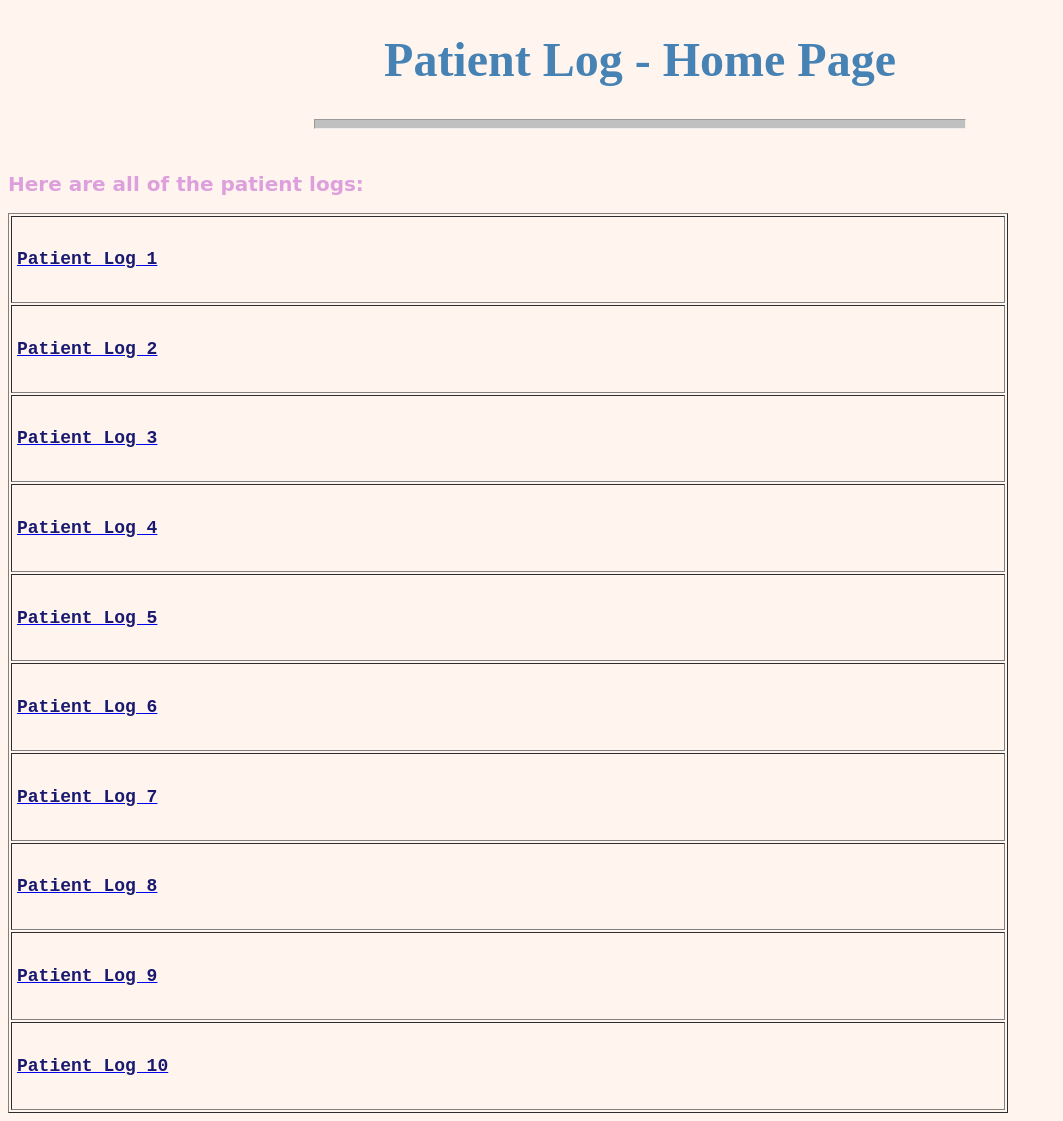
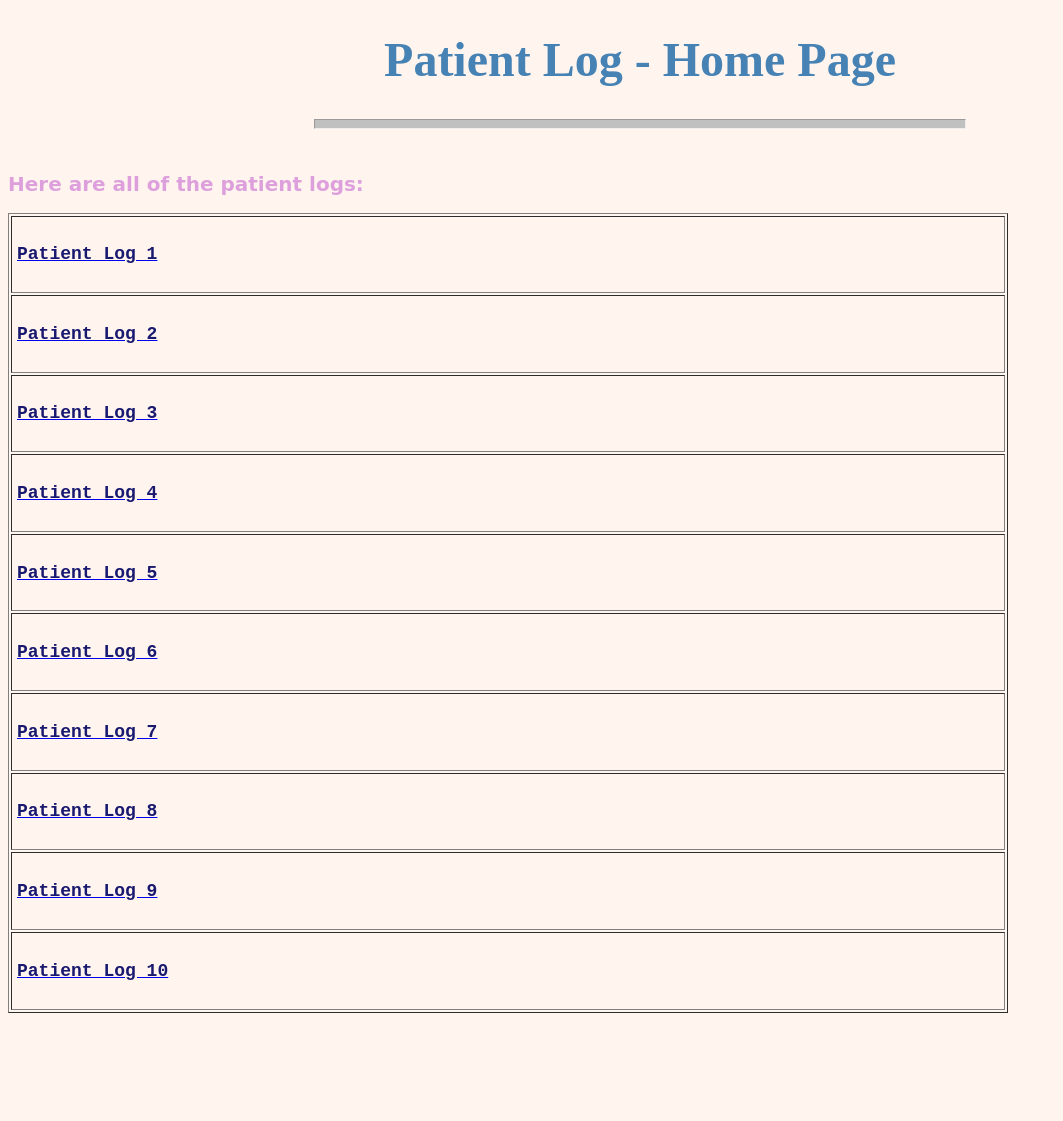
Before and after one commit to Sugarbug1211/Sugarbug1211.github.io, a Jekyll site: the page Patient Log/Patient Log - Home Page.html, which Jekyll copies as it is, in a window 1280 px wide. Shown: the whole page, without its empty margins (0-1063 px from the left). Built offline with Jekyll 4.4.1, drawn with Linux system fonts in a browser that asks for light colours; after the commit the page ends 1021 px from its top, so only the background shows below that.

Commit message:
Update Patient Log - Home Page.html

```diff
--- a/Patient Log/Patient Log - Home Page.html
+++ b/Patient Log/Patient Log - Home Page.html
@@ -15,7 +15,7 @@
     <h2>Here are all of the patient logs:</h2>
 
 
-    <table border = "1" width = "1000" height = "900" cellpadding = "5" >
+    <table border = "1" width = "1000" height = "800" cellpadding = "5" >
         <tr>
     <td><a href="https://sugarbug1211.github.io/Patient%20Log/patient%20log%201.html" target= "_blank"><h3>Patient Log 1</h3></a></td>
         </tr>
```
